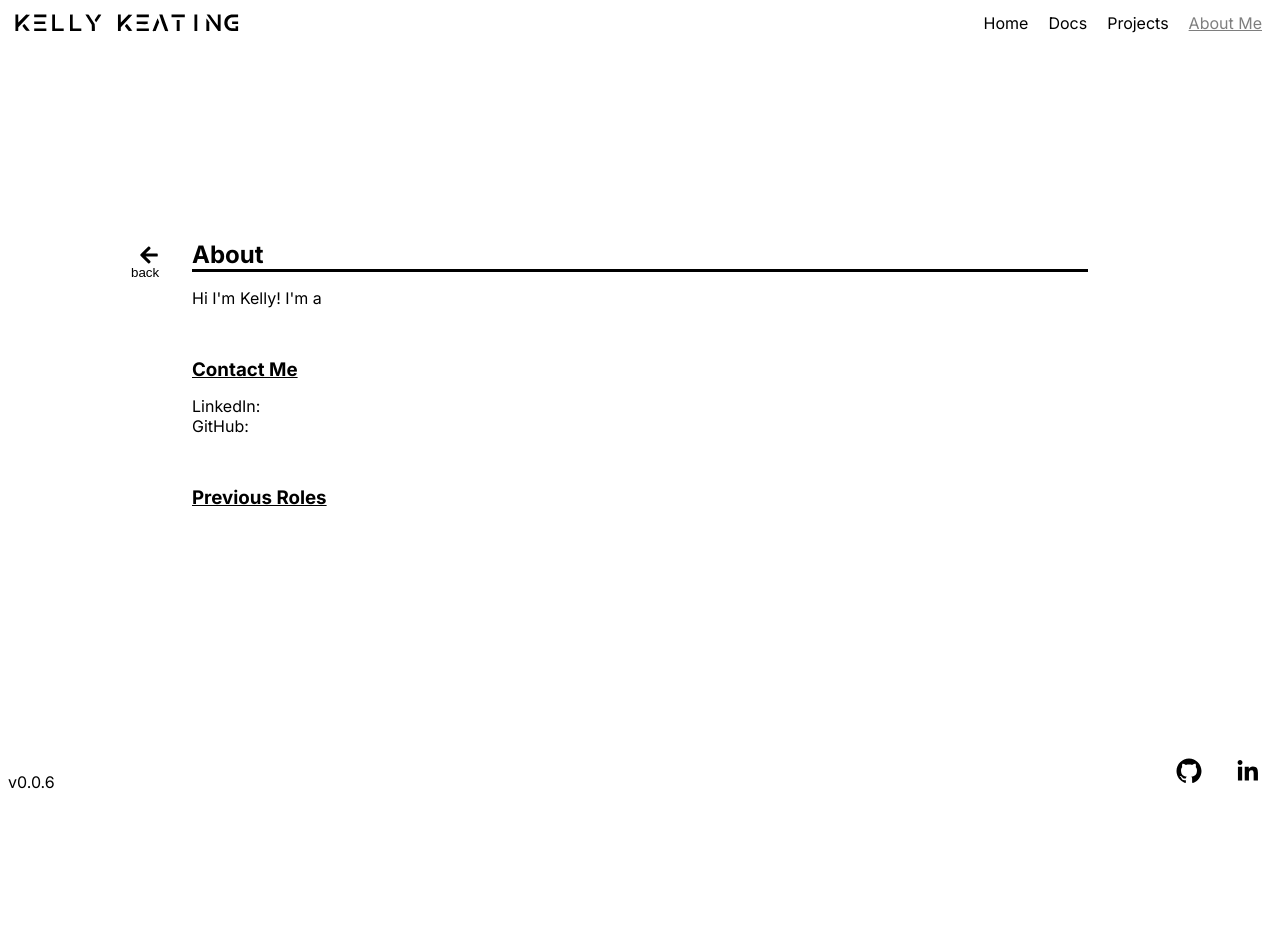
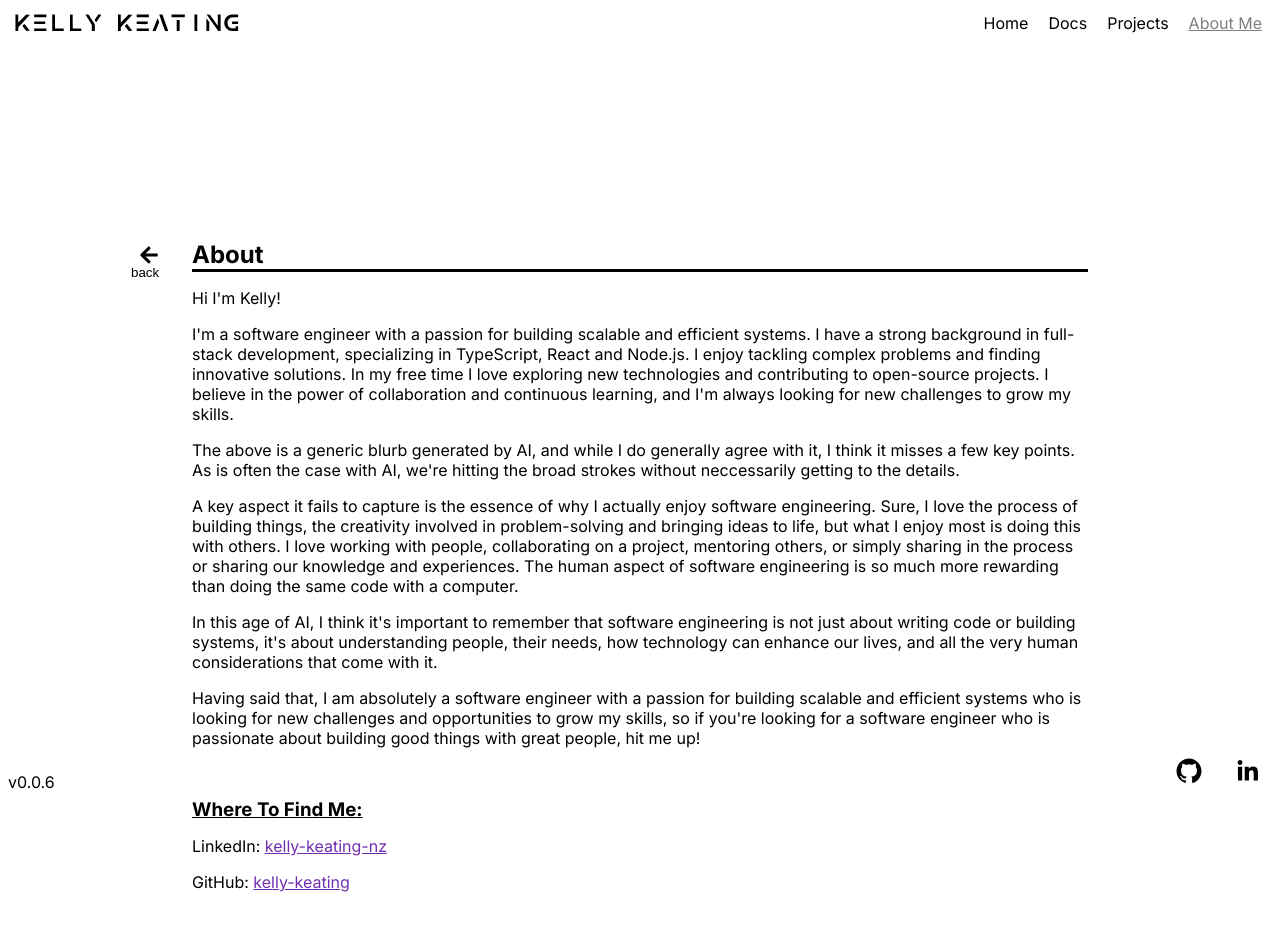
Before and after one commit to kelly-keating/nextjs, a Next.js app: page /about in a window 1280 px wide. Shown: the top 943 px of the page. Before the commit the page ends 800 px from the top, so only its background shows below. Built offline with nearby package versions, Linux system fonts and the light colour scheme.

Commit message:
add about blurb

```diff
--- a/pages/about.tsx
+++ b/pages/about.tsx
@@ -1,21 +1,73 @@
 export default function aboutPage() {
-  // TODO: add blurb & personal
-  // TODO: add experience
-  // TODO: add contact
   return (
-    <div className="about_container">
+    <div className='about_container'>
       <h2>About</h2>
-      <p>Hi I&apos;m Kelly! I&apos;m a </p>
+      <p>Hi I&apos;m Kelly!</p>
+      <p>
+        I&apos;m a software engineer with a passion for building scalable and
+        efficient systems. I have a strong background in full-stack development,
+        specializing in TypeScript, React and Node.js. I enjoy tackling complex
+        problems and finding innovative solutions. In my free time I love
+        exploring new technologies and contributing to open-source projects. I
+        believe in the power of collaboration and continuous learning, and
+        I&apos;m always looking for new challenges to grow my skills.
+      </p>
+      <p>
+        The above is a generic blurb generated by AI, and while I do generally
+        agree with it, I think it misses a few key points. As is often the case
+        with AI, we&apos;re hitting the broad strokes without neccessarily
+        getting to the details.
+      </p>
+      <p>
+        A key aspect it fails to capture is the essence of why I actually enjoy
+        software engineering. Sure, I love the process of building things, the
+        creativity involved in problem-solving and bringing ideas to life, but
+        what I enjoy most is doing this with others. I love working with people,
+        collaborating on a project, mentoring others, or simply sharing in the
+        process or sharing our knowledge and experiences. The human aspect of
+        software engineering is so much more rewarding than doing the same code
+        with a computer.
+      </p>
+      <p>
+        In this age of AI, I think it&apos;s important to remember that software
+        engineering is not just about writing code or building systems,
+        it&apos;s about understanding people, their needs, how technology can
+        enhance our lives, and all the very human considerations that come with
+        it.
+      </p>
+      <p>
+        Having said that, I am absolutely a software engineer with a passion for
+        building scalable and efficient systems who is looking for new
+        challenges and opportunities to grow my skills, so if you&apos;re
+        looking for a software engineer who is passionate about building good
+        things with great people, hit me up!
+      </p>
+      <p></p>
 
       <div>
-        <h3>Contact Me</h3>
-        <p>LinkedIn: </p>
-        <p>GitHub: </p>
+        <h3>Where To Find Me:</h3>
+        <p>
+          LinkedIn:{' '}
+          <a
+            href='https://www.linkedin.com/in/kelly-keating-nz'
+            target='_blank'
+          >
+            kelly-keating-nz
+          </a>
+        </p>
+        <p>
+          GitHub:{' '}
+          <a href='https://github.com/kelly-keating' target='_blank'>
+            kelly-keating
+          </a>
+        </p>
         {/* TODO: contact form? email is a no */}
       </div>
 
       <div>
+        {/* TODO: add experience */}
         <h3>Previous Roles</h3>
+        <p>To be added...</p>
       </div>
     </div>
   )
--- a/styles/about.scss
+++ b/styles/about.scss
@@ -1,5 +1,4 @@
 .about_container {
-
   h3 {
     text-decoration: underline;
     margin-bottom: 15px;
@@ -8,4 +7,8 @@
   div {
     margin: 50px 0;
   }
+
+  p {
+    margin-bottom: 1rem;
+  }
 }
--- a/styles/index.scss
+++ b/styles/index.scss
@@ -49,6 +49,26 @@ body {
     }
   }
 }
+
+// ----- GLOBAL STYLES -----.
+
+a {
+  color: #d87430;
+
+  &:hover {
+    color: #f0b98c;
+  }
+
+  @include light-mode {
+    color: #712fb0;
+
+    &:hover {
+      color: #a780be;
+    }
+  }
+}
+
+// ----- UTIL STYLES -----
 
 // TODO: check if next really needs all these or if we can simplify
 .error_container {
```
